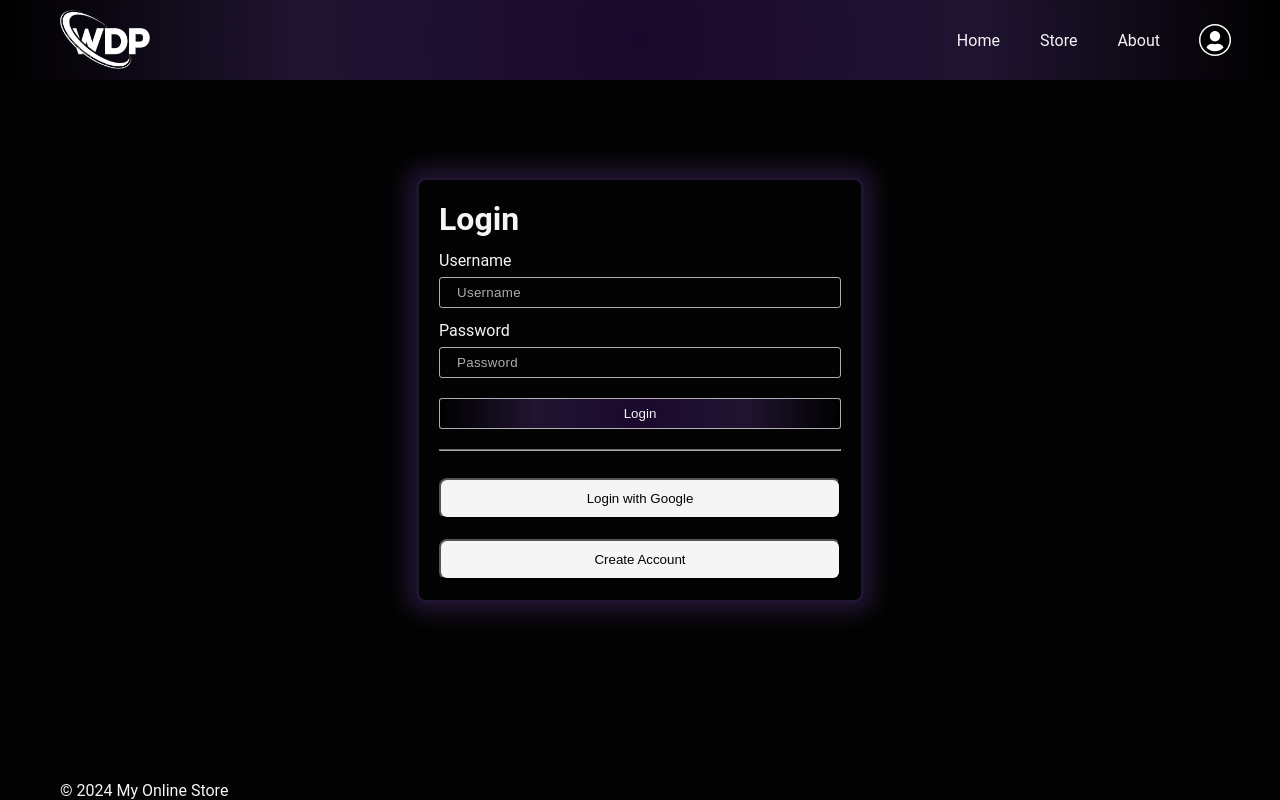
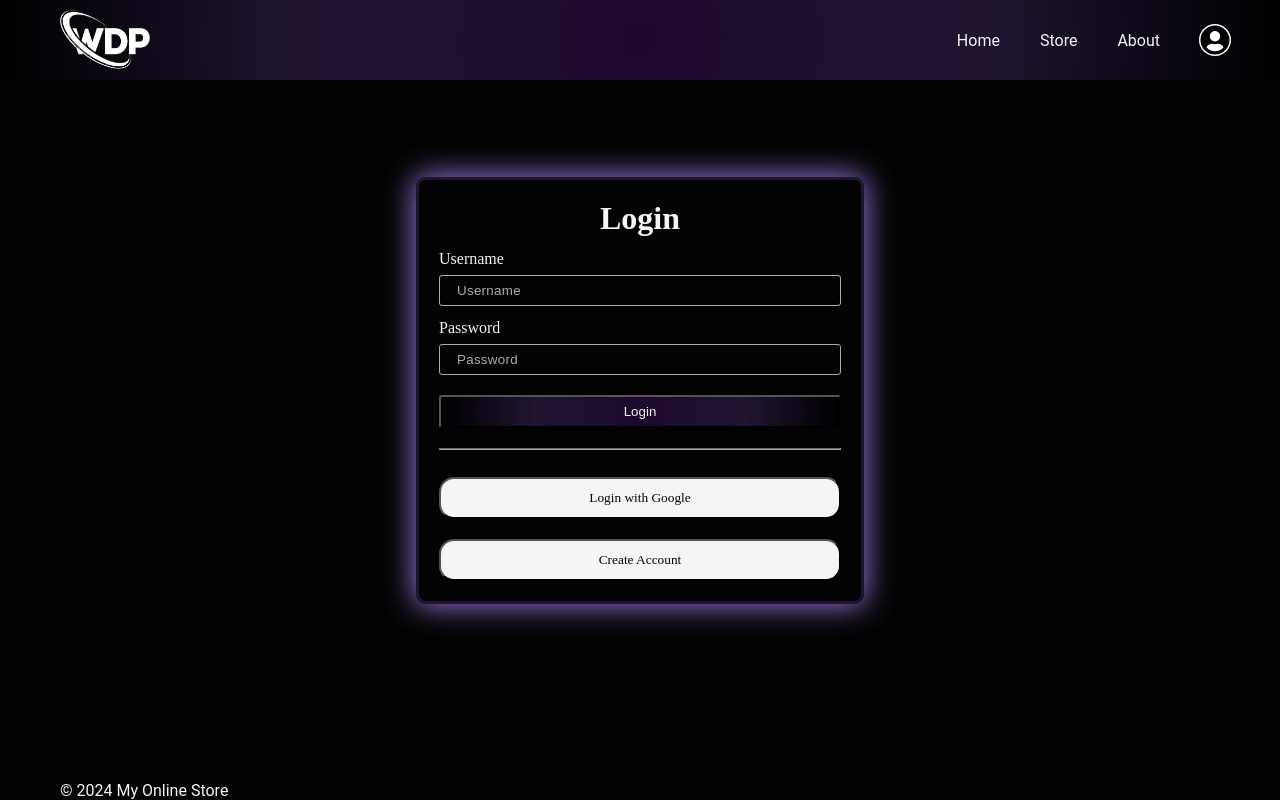
Before and after one commit to JeetMoradiya07/Grocery-Store, a React (Vite) app: page /login in a window 1280 px wide. Built offline with nearby package versions, Linux system fonts and the light colour scheme.

Commit message:
14-10-20024

```diff
--- a/src/Components/Login/Login.module.scss
+++ b/src/Components/Login/Login.module.scss
@@ -3,6 +3,17 @@
     min-height: calc(100vh - 20px);
     justify-content: center;
     align-items: center;
+    font-family: $Fredericka;
+
+
+
+    h1 {
+        display: flex;
+        flex-direction: row;
+        justify-content: center;
+    }
+
+
 
     .Form {
         border: 3px solid $p-bcg;
@@ -12,17 +23,13 @@
         flex-direction: column;
         border-radius: 10px;
         padding: 20px;
-        box-shadow: 0 0 20px 10px $p-bcg;
+        box-shadow: 0 0 30px 1px $p-c;
 
-        &:focus-within{
-            box-shadow: 0 0 30px 1px $p-c;
-
-        }
 
         .button {
             border-radius: 3px;
             margin-top: 7px;
-            border: 1px solid $l-border;
+            // border: 1px solid $l-border;
             padding: 7px 17px;
             background: $radial-bcg; // Base background color
             color: $d-c;
@@ -31,6 +38,7 @@
             &:hover,
             &:active {
                 background: $radial-bcg-hover; // Change this color on hover
+                cursor: pointer;
             }
         }
 
@@ -40,7 +48,8 @@
         }
 
         .button2 {
-            border-radius: 8px;
+            border-radius: 15px;
+            font-family: $Fredericka;
             margin-top: 7px;
             padding: 11px 17px;
             background: $l-bcg; // Base background color
@@ -50,6 +59,7 @@
             &:hover,
             &:active {
                 box-shadow: 0 0 10px 1px $d-c;
+                cursor: pointer;
             }
         }
     }
--- a/src/Components/Login/Register.jsx
+++ b/src/Components/Login/Register.jsx
@@ -1,5 +1,25 @@
-import React from "react";
+import {Link} from "react-router-dom";
+import Button from "../UI/Button";
+import Input from "../UI/Input";
+import styles from "./Login.module.scss";
 
 export default function Register() {
-    return <div></div>;
+    return (
+        <div className={styles.login}>
+            <div className={styles.Form}>
+                <h1>Register</h1>
+                <Input label={"Username"} type="text" name="username" placeholder="Username" required />
+                <Input label={"mobile Number"} type="tel" maxLength={10} name="mobile Number" placeholder="Enter Your Mobile Number" required />
+                <Input label={"Password"} type="password" name="password" placeholder="Password" required />
+                <Input label={"Confirm Password"} type="password" name="password" placeholder="Confirm Password" required />
+                <Button className={styles.button} type="submit">
+                Register
+                </Button>
+                <hr className={styles.hr} />
+                <Link>
+                    <Button className={styles.button2}>Login with Google</Button>
+                </Link>
+            </div>
+        </div>
+    );
 }
```
Also changed, not shown: src/Components/Login/Register.module.scss (deleted), 1 other file (tests, documents, lock files or other folders).
